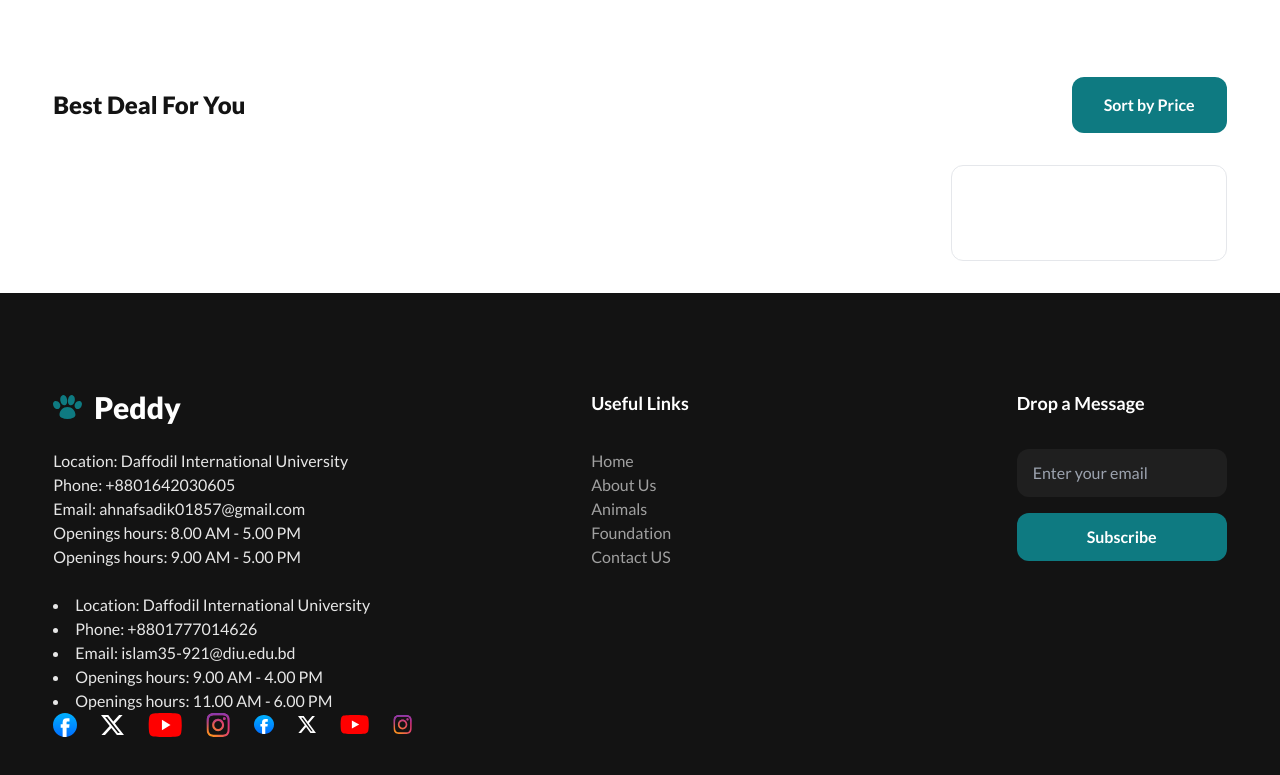
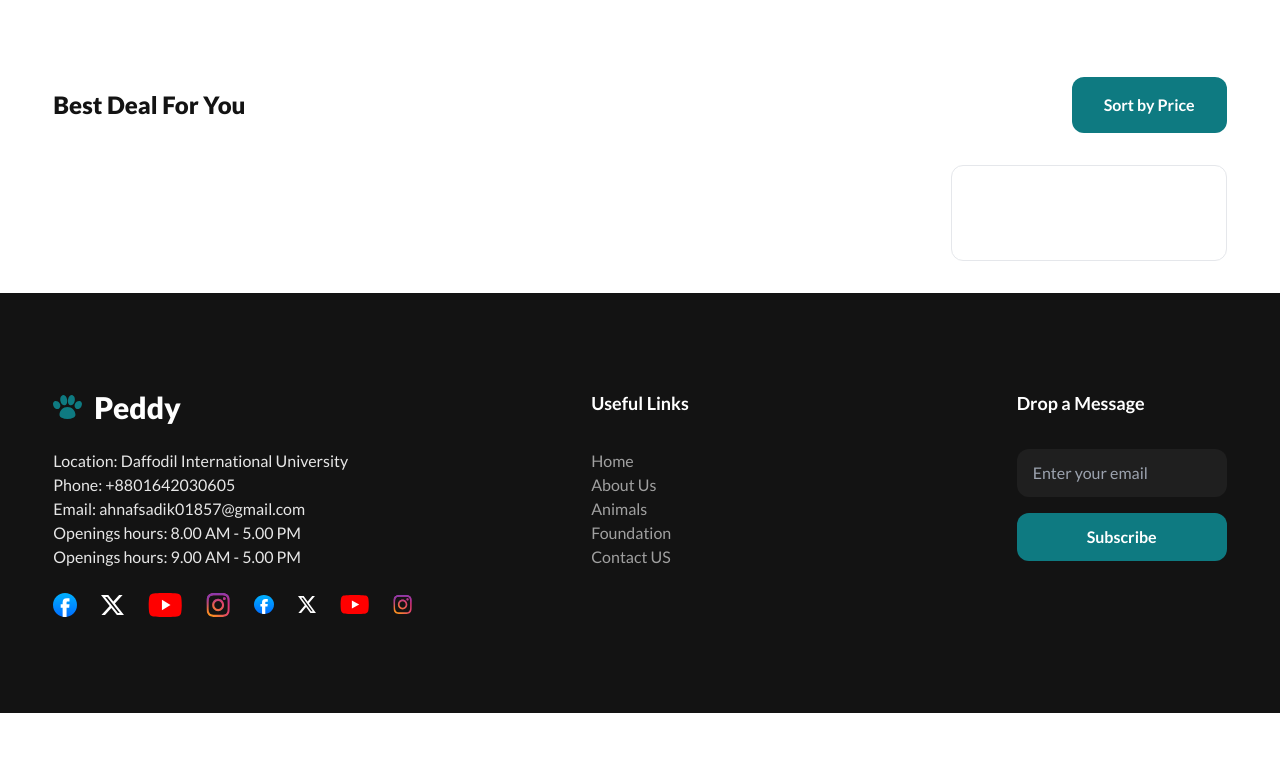
Before and after one commit to AhnafSaad/Peddy-by-Keep-Minders, a plain HTML site: page index.html in a window 1280 px wide. Shown: the part 1193-1968 px from the top of the page. After the commit the page ends 1906 px from the top, so only its background shows below. Drawn offline with nearby package versions, Linux system fonts and the light colour scheme; no server answers.

Commit message:
Update index.html

```diff
--- a/index.html
+++ b/index.html
@@ -175,13 +175,7 @@
                     <li>Openings hours: 8.00 AM - 5.00 PM</li>
                     <li>Openings hours: 9.00 AM - 5.00 PM</li>
                 </ul>
-                <u2  class="mb-4 text-[#FFFFFFE5] md:mb-5 lg:mb-6">
-                    <li>Location: Daffodil International University</li>
-                    <li>Phone: +8801777014626</i>
-                    <li>Email: islam35-921@diu.edu.bd</li>
-                    <li>Openings hours: 9.00 AM - 4.00 PM</li>
-                    <li>Openings hours: 11.00 AM - 6.00 PM</li>
-                </u2>
+
                 <ul class="flex items-center gap-6">
                     <li>
                         <a href=""><img src="./images/facebook.svg" alt="" class="h-6 lg:h-full" /></a>
```
